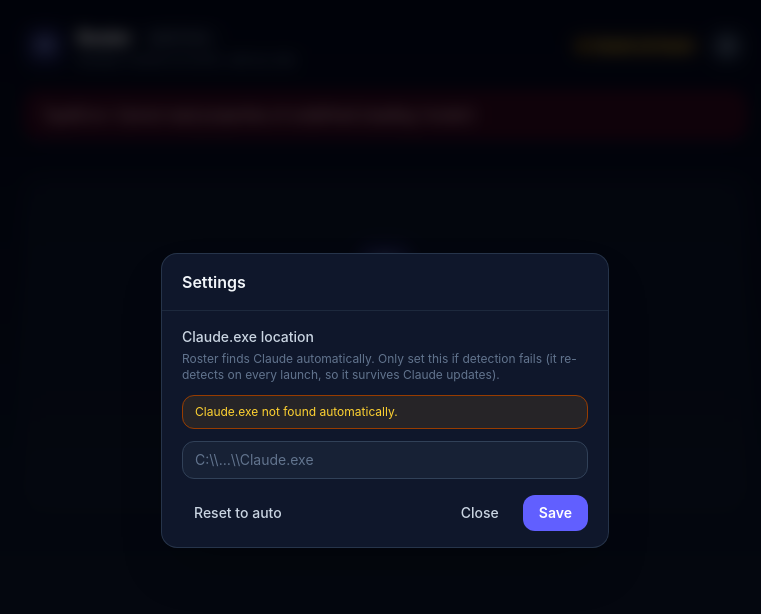
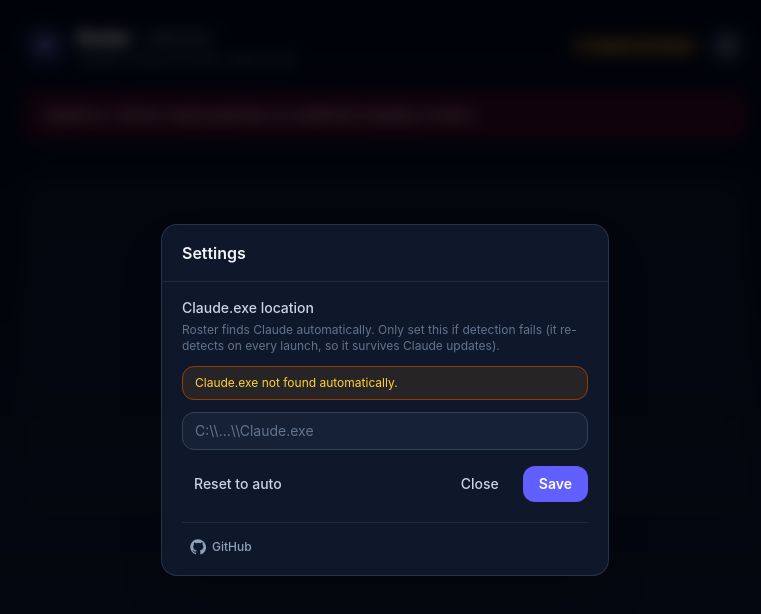
Before and after one commit to stephan-rz/roster, a React (Vite) app: page / in a window 1280 px wide. Both pictures are taken after a click on the button "Settings". Shown: the top 614 px of the page, without its empty margins (255-1016 px from the left). Built offline with nearby package versions, Linux system fonts and the light colour scheme; the HTML template or start-up script is replaced by a standard one.

Commit message:
feat: add GitHub link + version chip to settings

```diff
--- a/src/App.tsx
+++ b/src/App.tsx
@@ -1,6 +1,7 @@
 import { useCallback, useEffect, useState, type ReactNode } from "react";
 import { api, PALETTE, type ClaudeStatus, type ImportCandidate, type Profile } from "./api";
 
+const REPO_URL = "https://github.com/stephan-rz/roster";
 const PLANS = ["Free", "Pro", "Max", "Team", "Enterprise"];
 const PLAN_STYLES: Record<string, string> = {
   Free: "bg-slate-700/50 text-slate-300",
@@ -53,6 +54,11 @@
   Download: (p: any) => (
     <svg viewBox="0 0 24 24" fill="none" stroke="currentColor" strokeWidth="1.8" strokeLinecap="round" strokeLinejoin="round" {...p}>
       <path d="M21 15v4a2 2 0 0 1-2 2H5a2 2 0 0 1-2-2v-4M7 10l5 5 5-5M12 15V3" />
+    </svg>
+  ),
+  GitHub: (p: any) => (
+    <svg viewBox="0 0 24 24" fill="currentColor" {...p}>
+      <path d="M12 .5C5.7.5.5 5.7.5 12c0 5.1 3.3 9.4 7.9 10.9.6.1.8-.3.8-.6v-2c-3.2.7-3.9-1.5-3.9-1.5-.5-1.3-1.3-1.7-1.3-1.7-1.1-.7.1-.7.1-.7 1.2.1 1.8 1.2 1.8 1.2 1 1.8 2.8 1.3 3.5 1 .1-.8.4-1.3.7-1.6-2.6-.3-5.3-1.3-5.3-5.7 0-1.3.5-2.3 1.2-3.1-.1-.3-.5-1.5.1-3.1 0 0 1-.3 3.3 1.2 1-.3 2-.4 3-.4s2 .1 3 .4c2.3-1.6 3.3-1.2 3.3-1.2.6 1.6.2 2.8.1 3.1.8.8 1.2 1.8 1.2 3.1 0 4.4-2.7 5.4-5.3 5.7.4.4.8 1.1.8 2.2v3.3c0 .3.2.7.8.6 4.6-1.5 7.9-5.8 7.9-10.9C23.5 5.7 18.3.5 12 .5z" />
     </svg>
   ),
 };
@@ -288,6 +294,10 @@
 }) {
   const [path, setPath] = useState(claude.path ?? "");
   const [busy, setBusy] = useState(false);
+  const [version, setVersion] = useState("");
+  useEffect(() => {
+    api.appVersion().then(setVersion).catch(() => {});
+  }, []);
 
   async function save(next: string | null) {
     setBusy(true);
@@ -339,6 +349,18 @@
             Save
           </button>
         </div>
+      </div>
+
+      <div className="mt-5 flex items-center border-t border-slate-800 pt-3">
+        <button
+          onClick={() => api.openUrl(REPO_URL)}
+          title="View Roster on GitHub"
+          className="inline-flex items-center gap-1.5 rounded-lg px-2 py-1 text-xs font-medium text-slate-400 transition hover:bg-slate-800 hover:text-slate-200"
+        >
+          <Icon.GitHub className="h-4 w-4" />
+          GitHub
+          {version && <span className="text-slate-500">v{version}</span>}
+        </button>
       </div>
     </Modal>
   );
--- a/src/api.ts
+++ b/src/api.ts
@@ -48,6 +48,8 @@
   setClaudePath: (path: string | null) =>
     invoke<ClaudeStatus>("set_claude_path", { path }),
   openDataDir: (id: string) => invoke<void>("open_data_dir", { id }),
+  openUrl: (url: string) => invoke<void>("open_url", { url }),
+  appVersion: () => invoke<string>("app_version"),
   discoverImportable: () => invoke<ImportCandidate[]>("discover_importable"),
   importProfile: (name: string, color: string, dataDir: string) =>
     invoke<Profile[]>("import_profile", { name, color, dataDir }),
```
Also changed, not shown: 2 other files (tests, documents, lock files or other folders).
